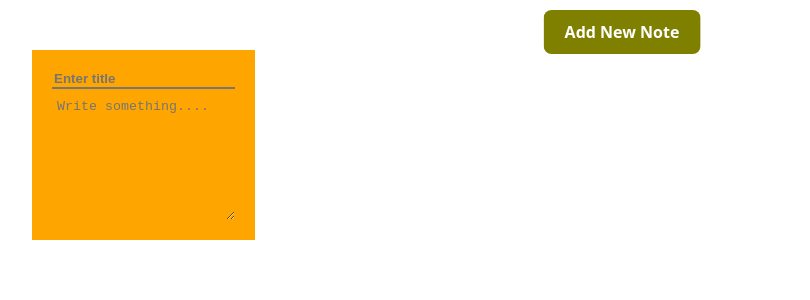
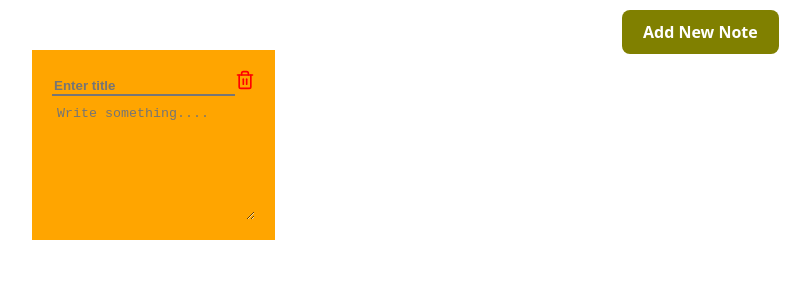
Before and after one commit to React-Ts-Apps/drag-and-drop-notes, a React (Vite) app: page / in a window 1280 px wide. Shown: the top 300 px of the page, without its empty margins (18-828 px from the left). Built offline with nearby package versions, Linux system fonts and the light colour scheme.

Commit message:
delete selected note

```diff
--- a/package.json
+++ b/package.json
@@ -10,6 +10,7 @@
     "preview": "vite preview"
   },
   "dependencies": {
+    "lucide-react": "^0.553.0",
     "react": "^19.0.0",
     "react-dom": "^19.0.0"
   },
--- a/src/DragNotes.tsx
+++ b/src/DragNotes.tsx
@@ -1,4 +1,5 @@
 import React, { useEffect, useState } from "react";
+import { Trash2 } from "lucide-react";
 
 type DragData = {
   id: number;
@@ -65,6 +66,10 @@ const DragNotes = () => {
     setNotes((prev) => prev.map((note) => note.id === id ? { ...note, [field]: value } : note))
   }
 
+  const deleteNote = (id: number) => {
+    setNotes((prev) => prev.filter((note) => note.id !== id))
+  }
+
 
   return (
     <div style={{
@@ -77,7 +82,6 @@ const DragNotes = () => {
         position: "absolute",
         top: 10,
         left: "50%",
-        transform: "translateX(-50%)",
         backgroundColor: "olive",
         color: "white",
         fontWeight: "bold",
@@ -106,6 +110,7 @@ const DragNotes = () => {
           }}
           key={note.id}
         >
+          <div>
             <input placeholder="Enter title"
               value={note.title}
               style={{
@@ -119,7 +124,11 @@ const DragNotes = () => {
               }}
               onChange={(e) => handleChange(note.id, "title", e.target.value)}
             />
-
+            <Trash2 color="red" size={20} onClick={() => deleteNote(note.id)}
+              style={{
+                cursor: "pointer"
+              }} />
+          </div>
           <textarea placeholder="Write something...." value={note.content}
             style={{
               border: "none",
```
Also changed, not shown: 1 other file (tests, documents, lock files or other folders). Lines whose indentation alone changed are shown as unchanged.
